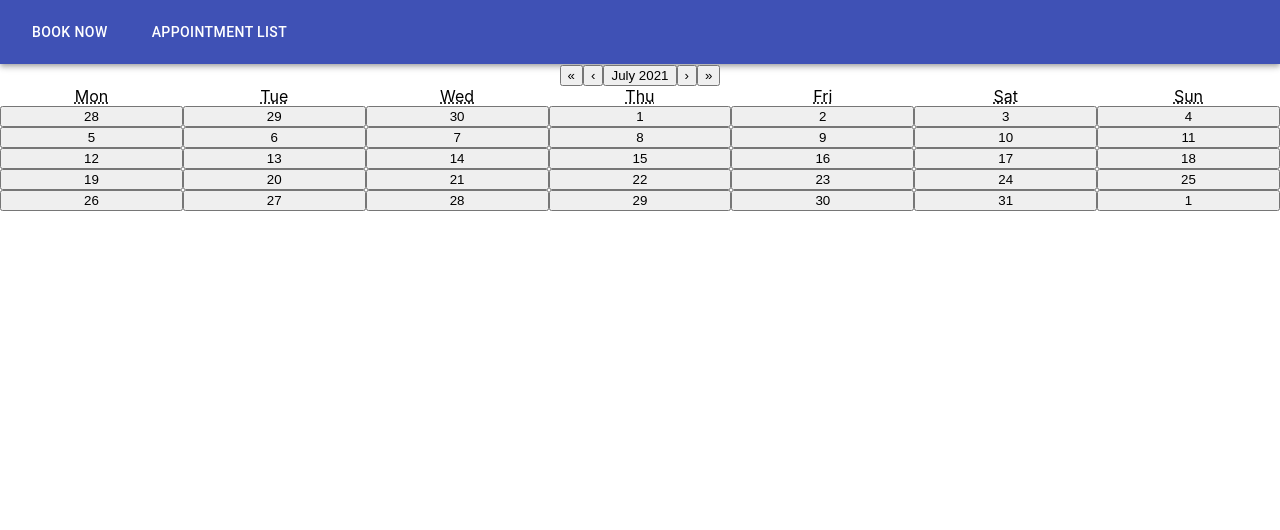
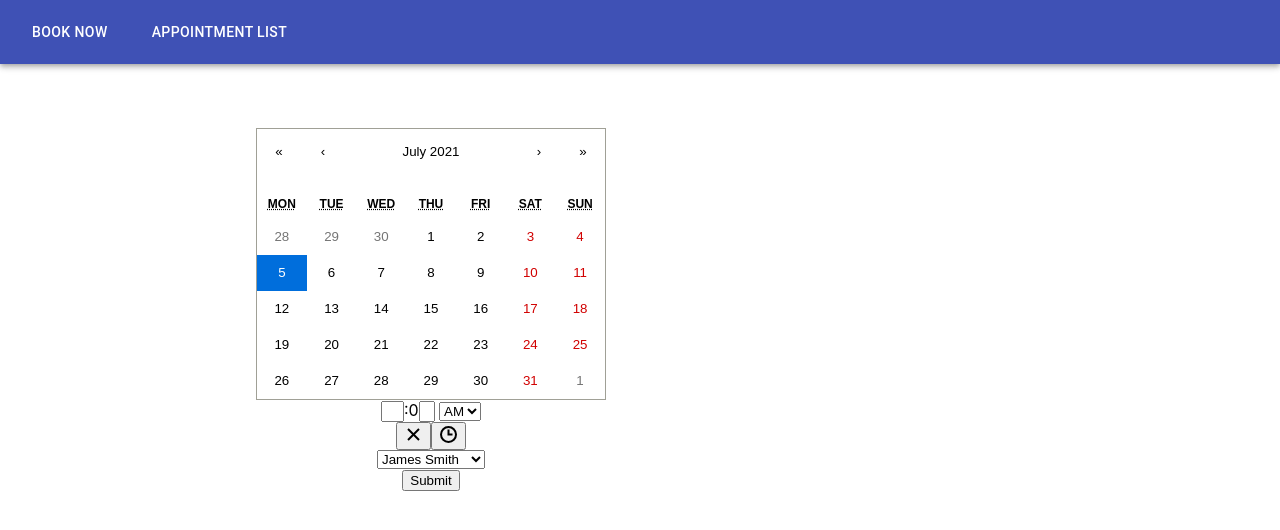
Before and after one commit to domludera/PrimeHealth, a React (Create React App) app in the folder frontend/phfrontend/: page /bookAppointment in a window 1280 px wide. Shown: the top 530 px of the page. Built offline with nearby package versions, Linux system fonts and the light colour scheme.

Commit message:
styling calendar page + functionality

```diff
--- a/frontend/phfrontend/package.json
+++ b/frontend/phfrontend/package.json
@@ -13,6 +13,7 @@
     "react-dom": "^17.0.2",
     "react-router-dom": "^5.2.0",
     "react-scripts": "^4.0.3",
+    "react-time-picker": "^4.3.0",
     "typescript": "^4.3.5",
     "web-vitals": "^1.1.2"
   },
@@ -39,5 +40,8 @@
       "last 1 firefox version",
       "last 1 safari version"
     ]
+  },
+  "devDependencies": {
+    "react-hook-form": "^7.10.1"
   }
 }
--- a/frontend/phfrontend/src/App.js
+++ b/frontend/phfrontend/src/App.js
@@ -31,6 +31,7 @@ function App() {
       <div className="App">
           <Welcome/>
           <Route path="/bookAppointment" exact component={BookAppointment}/>
+          <Route path="/" exact component={BookAppointment}/>
           <Route path="/appointmentList" exact component={AppointmentsList}/>
       </div>
     </Router>
--- a/frontend/phfrontend/src/components/BookAppointment.js
+++ b/frontend/phfrontend/src/components/BookAppointment.js
@@ -1,10 +1,75 @@
-import React, { useState } from 'react';
+import React, {useState} from 'react';
+import TimePicker from 'react-time-picker';
 import Calendar from 'react-calendar';
-function BookAppointment() {
-    const [value, onChange] = useState(new Date());
+
+import {set, useForm} from "react-hook-form";
+
+import 'react-calendar/dist/Calendar.css'
+
+import {makeStyles, createStyles} from '@material-ui/core/styles';
+
+
+const useStyles = makeStyles({
+    apptpicker: {
+        marginLeft: '20%',
+        marginRight: '20%',
+        marginTop: '5%',
+        display: 'flex',
+        alignItems: 'row'
+    },
+    calendar: {
+        display: "flex",
+        alignItems: 'center',
+        flexDirection: 'column',
+        justifyContent: 'center',
+        // backgroundColor: 'red',
+        // color: props => props.color,
+    },
+    menu: {
+        display: "flex",
+        alignItems: 'center',
+        flexDirection: 'column',
+        justifyContent: 'center',
+
+    }
+});
+
+
+function BookAppointment(props) {
+    const [starttime, onDateChange] = useState(new Date());
+    const [time, onTimeChange] = useState('10:00');
+    const {register, handleSubmit} = useForm();
+
+    const classes = useStyles(props);
+
+
+    const onSubmit = (data) => {
+        var timeArr = time.split(":")
+        starttime.setHours(timeArr[0])
+        starttime.setMinutes(timeArr[1])
+        var endtime = starttime
+        endtime.setHours(starttime.getHours() + 2)
+        data['starttime'] = starttime;
+        data['endtime'] = endtime;
+        dayClick(data)
+    }
+
+
+    function setCalendarDate(newDate) {
+        console.log(starttime);
+        return starttime;
+    }
+
+
     function dayClick(value) {
-        if (window.confirm('Confirm appointment ' + value)) {
-            postData('http://localhost:8080/appointments', {"starttime": value,"endtime": value,"doctor":{"id": 2},"patient": {"id": 1}})
+        console.log(value);
+        if (window.confirm('Confirm appointment ' + value.toString())) {
+            postData('http://localhost:8080/appointments', {
+                "starttime": value.starttime.toISOString(),
+                "endtime": value.endtime.toISOString(),
+                "doctor": {"id": value.doctor},
+                "patient": {"id": 1}
+            })
                 .then(data => {
                     console.log(data); // JSON data parsed by `data.json()` call
                 });
@@ -14,9 +79,7 @@ function BookAppointment() {
         }
 
     }
-    function fullDay() {
 
-    }
     async function postData(url = '', data = {}) {
         // Default options are marked with *
         const response = await fetch(url, {
@@ -34,14 +97,38 @@ function BookAppointment() {
         });
         return response.json(); // parses JSON response into native JavaScript objects
     }
+
+
     return (
-        <div>
-            <Calendar
-                onClickDay = {dayClick}
-                onChange={onChange}
-                value={value}
-            />
+        <div className={classes.apptpicker}>
+            <form onSubmit={handleSubmit(onSubmit)}>
+                <div className={classes.calendar}>
+
+                    <Calendar
+                        value={starttime}
+                        onChange={onDateChange}
+                    />
+                    <TimePicker
+                        value={time}
+                        onChange={onTimeChange}
+                    />
+                </div>
+                <div className={classes.menu}>
+
+
+                    {/*<input {...register("firstName")} placeholder="First name" />*/}
+                    {/*<input {...register("lastName")} placeholder="Last name" />*/}
+                    <select {...register("doctor")}>
+                        <option value="1">James Smith</option>
+                        <option value="2">Roy Johnson</option>
+                        <option value="3">Noah Williams</option>
+                    </select>
+                </div>
+
+                <input type="submit"/>
+            </form>
         </div>
     );
 }
+
 export default BookAppointment
```
Also changed, not shown: 2 other files (tests, documents, lock files or other folders).
